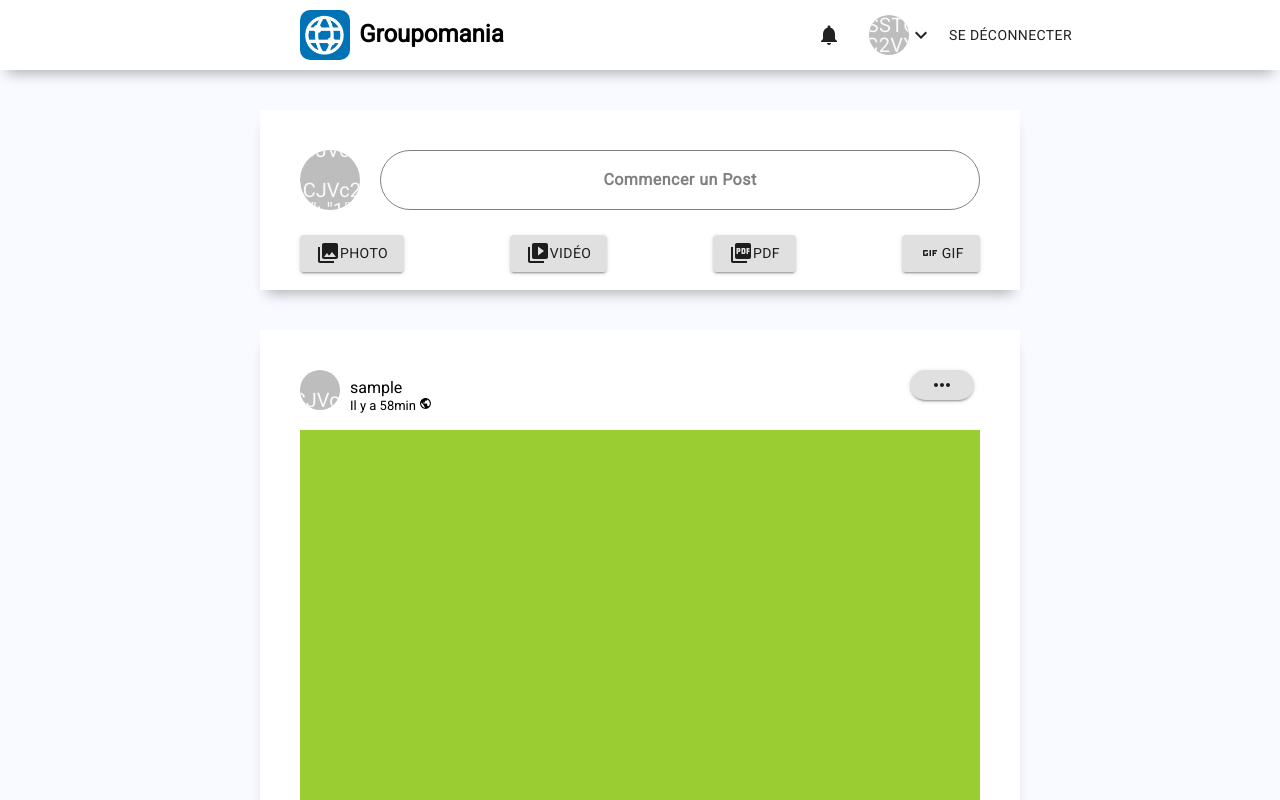
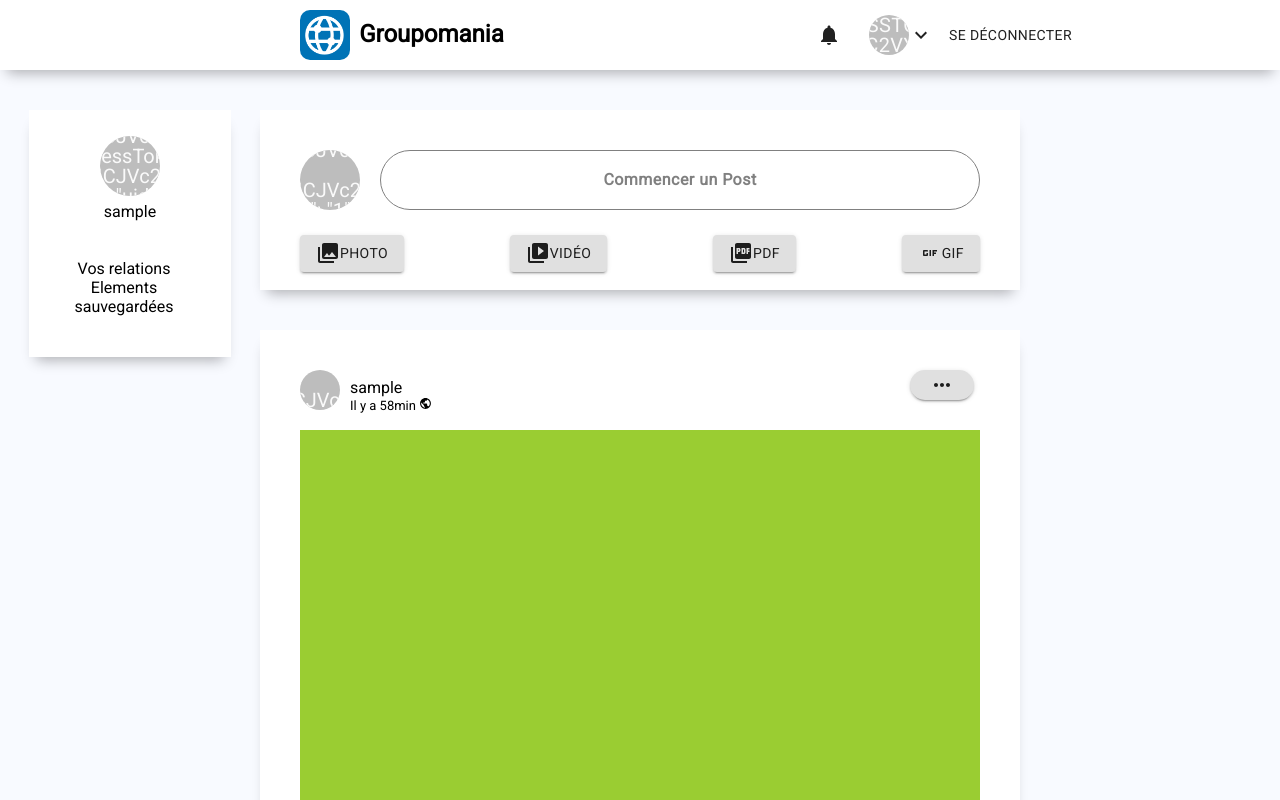
Before and after one commit to Ricardn/RicardoNogueira_7_09022021, a React (Create React App) app in the folder front-end/: page /feed in a window 1280 px wide. Shown: the top 800 px of the page. Built offline with nearby package versions, Linux system fonts and the light colour scheme; no server answers; sample sign-in values are in the browser's storage.

Commit message:
[Add] BasicCard to Feed and Post Fetch try

```diff
--- a/front-end/src/components/dialog/dialog.jsx
+++ b/front-end/src/components/dialog/dialog.jsx
@@ -94,6 +94,7 @@ export default function CustomizedDialogs() {
   const classes = useStyles();
 
   const {
+    register,
     handleSubmit,
     formState: { errors },
   } = useForm();
@@ -108,7 +109,28 @@ export default function CustomizedDialogs() {
         aria-labelledby="customized-dialog-title"
         open={open}
       >
-        <form>
+        <form
+          onSubmit={handleSubmit((data) => {
+            fetch("http://localhost:3000/", {
+              method: "POST",
+              headers: {
+                Accept: "application/json",
+                "Content-Type": "application/json",
+              },
+              body: JSON.stringify(data),
+            }).then((response) => {
+              return response
+                .json()
+                .then((data) => {
+                  console.log(data);
+                  return data;
+                })
+                .catch((err) => {
+                  console.log(err);
+                });
+            });
+          })}
+        >
           <div className="title-container">
             <DialogTitle id="customized-dialog-title" onClose={handleClose}>
               Créer un Post
@@ -140,6 +162,10 @@ export default function CustomizedDialogs() {
                     type="text"
                     rows={6}
                     multiline
+                    required
+                    {...register("content", {
+                      required: "Ce champ est obligatoire",
+                    })}
                   />
                 </Box>
               </MuiDialogContent>
--- a/front-end/src/components/header/feed/index.jsx
+++ b/front-end/src/components/header/feed/index.jsx
@@ -10,6 +10,8 @@ import Avatar from "@material-ui/core/Avatar";
 import Badge from "@material-ui/core/Badge";
 import NotificationsIcon from "@material-ui/icons/Notifications";
 import "react-toastify/dist/ReactToastify.min.css";
+
+
 
 export default function navbar() {
 const notifyError = () =>
--- a/front-end/src/pages/feed/feed.jsx
+++ b/front-end/src/pages/feed/feed.jsx
@@ -15,8 +15,10 @@ import PostContainer from "../../components/post";
 import NavBar from "../../components/header/feed/";
 import Footer from "../../components/footer/footer";
 import { GetUser } from "../../components/functions";
+import BasicCard from "../../components/card";
 
 import "./feed.scss";
+import { TextField } from "@material-ui/core";
 
 const useStyles = makeStyles((theme) => ({
   root: {
@@ -37,7 +39,11 @@ export default function Feed() {
     <div>
       <NavBar />
       <div className="feed-container">
-        <div className="container-left"></div>
+        <div className="container-left">
+          <div className="card-container">
+            <BasicCard />
+          </div>
+        </div>
         <div className="container-middle">
           <div className="feed-container">
             <div className="input-container">
--- a/front-end/src/pages/feed/feed.scss
+++ b/front-end/src/pages/feed/feed.scss
@@ -6,9 +6,23 @@ $color-secondary: white;
 
 .feed-container {
   display: flex;
+
+  .container-left {
+    display: flex;
+    flex: 1;
+
+    justify-content: center;
+    .card-container {
+      margin-top: 40px;
+    }
+  }
+  .container-right {
+    display: flex;
+    flex: 1;
+  }
   .container-middle {
     display: flex;
-    flex: 4;
+    flex: 1;
     justify-content: center;
 
     .feed-container {
```
